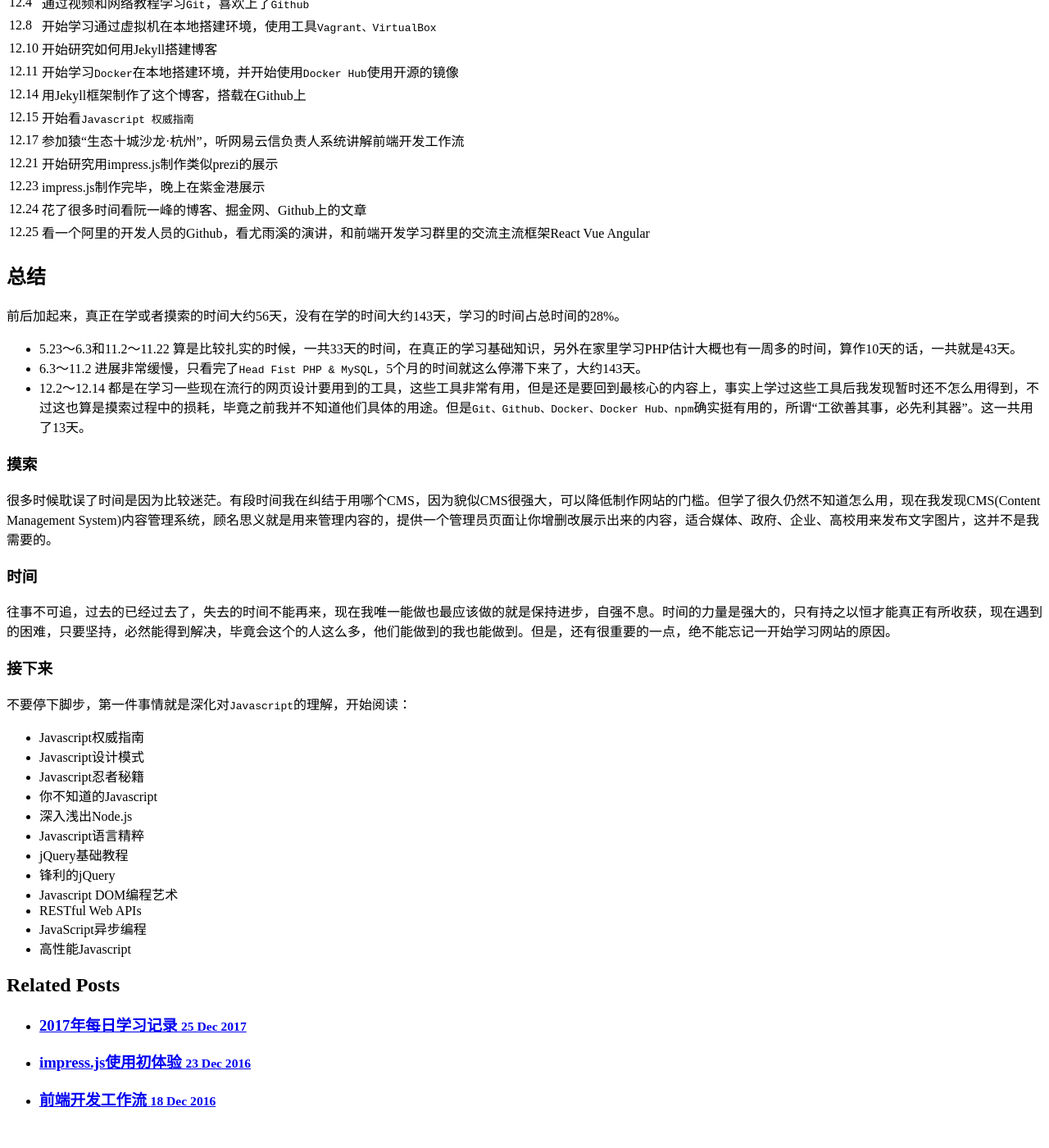
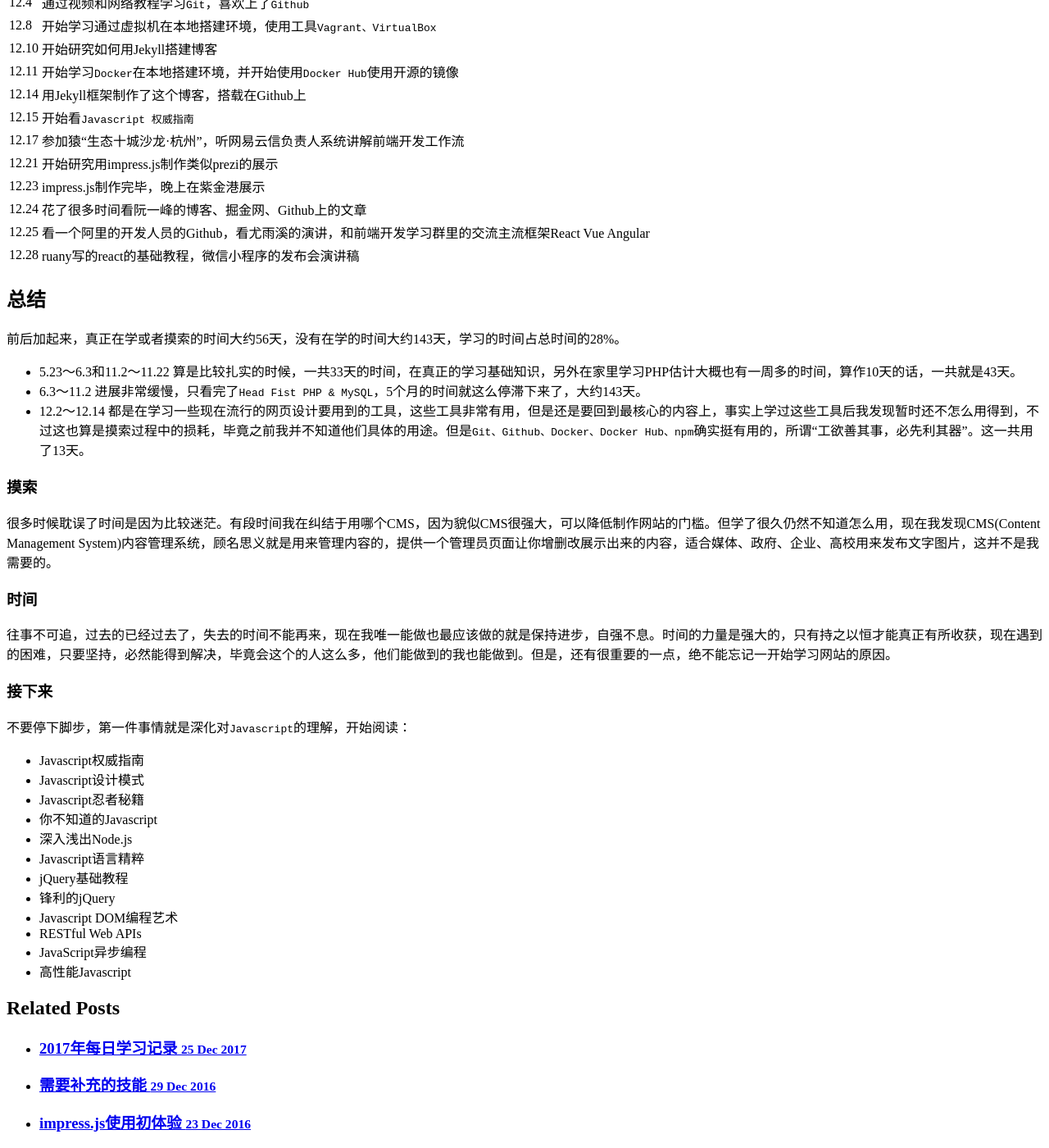
Before and after one commit to jasonzhouu/old-github-pages, a Jekyll site: the page built from _posts/2016-12-14-front-end-learning-path-in-2016.md, in a window 1280 px wide and 1400 px high, scrolled down 695 px. Shown: the whole window at 82% size. Built offline with Jekyll 4.4.1, drawn with Linux system fonts in a browser that asks for light colours; comment, search, counter and statistics services are not loaded; before the commit the page ends 2067 px from its top, so only the background shows below that; some of the changed lines change nothing that is shown.

Commit message:
new post

```diff
--- a/_posts/2016-12-14-front-end-learning-path-in-2016.md
+++ b/_posts/2016-12-14-front-end-learning-path-in-2016.md
@@ -29,6 +29,7 @@ title: "2016年网页制作学习路径"
 12.23 | impress.js制作完毕，晚上在紫金港展示
 12.24 | 花了很多时间看阮一峰的博客、掘金网、Github上的文章
 12.25 | 看一个阿里的开发人员的Github，看尤雨溪的演讲，和前端开发学习群里的交流主流框架React Vue Angular
+12.28 | ruany写的react的基础教程，微信小程序的发布会演讲稿
 
 ## 总结
 前后加起来，真正在学或者摸索的时间大约56天，没有在学的时间大约143天，学习的时间占总时间的28%。
--- /dev/null
+++ b/_posts/2016-12-29-technologies-must-be-learned.md
@@ -0,0 +1,18 @@
+---
+layout: post
+title: "需要补充的技能"
+---
+
+## 太多空白要补充
+
+* bootstrap
+* react
+* node->express, mongodb
+* ajax
+* json
+* jquery
+* es6
+
+利用bootstrap作为网站UI的框架，react作为前端的MVC框架，node制作后端处理程序，ajax处理前后端数据的异步处理，json作为前后端数据的载体，jquery管理ajax请求，掌握es6的新特性。
+
+心中没有一个明确的学习路径，早上起床都没有动力。
```
